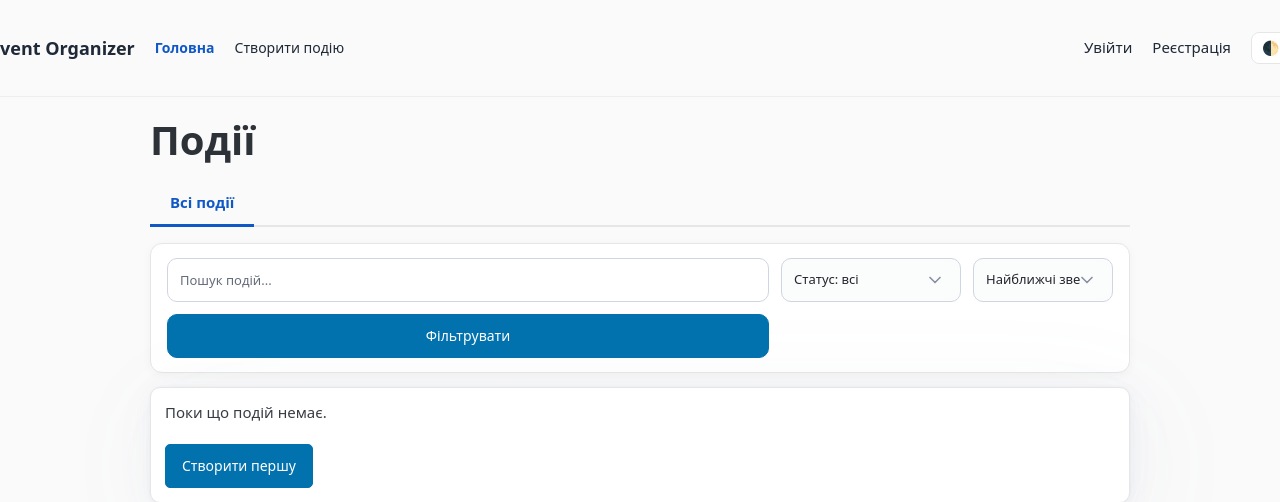
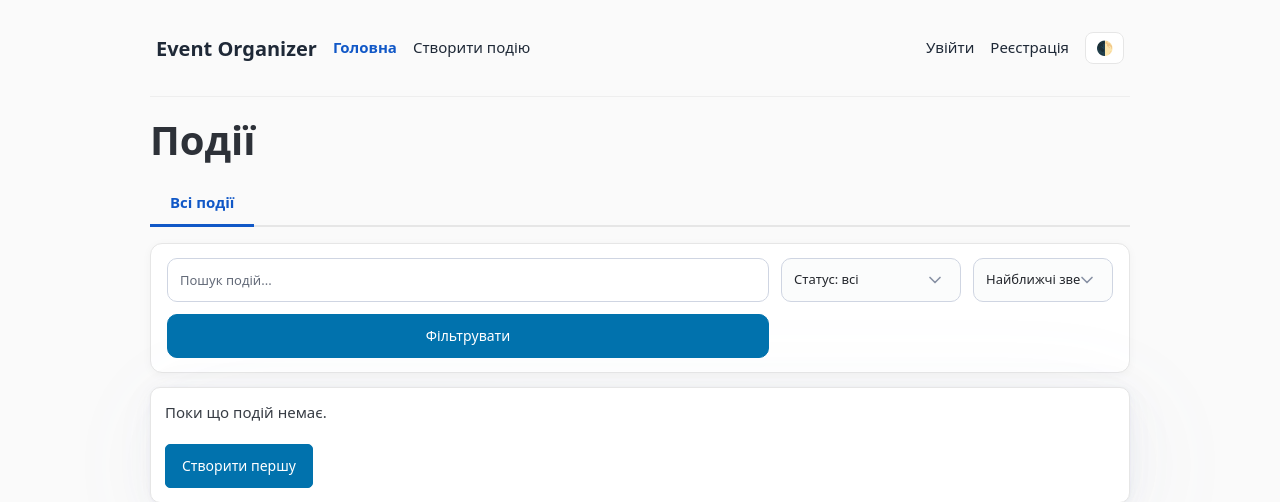
Before and after one commit to KaterinaDemianik/event-organizer-app, a Django app: page / in a window 1280 px wide. Shown: the top 502 px of the page. Run offline with Django 5.2, Linux system fonts and the light colour scheme; data that the repository does not hold is empty; parts of the project's set-up code (start-up, migrations or seed data) failed here and were passed over; some libraries are stand-ins or nearby versions.

Commit message:
Add fixes in header and navigation

```diff
--- a/static/styles.css
+++ b/static/styles.css
@@ -99,6 +99,12 @@ button.primary:hover, [role="button"].primary:hover {
 .flash.warning { background:#fff7e6; color:#7a4a00; border:1px solid #ffe2ad; }
 
 /* Header */
+header.container {
+  max-width: var(--content-width) !important;
+  padding-left: 16px !important;
+  padding-right: 16px !important;
+  margin: 0 auto !important;
+}
 .topbar {
   display: flex;
   justify-content: space-between;
@@ -107,7 +113,7 @@ button.primary:hover, [role="button"].primary:hover {
 }
 .topbar ul {
   display: flex;
-  gap: 20px;
+  gap: 16px;
   list-style: none;
   margin: 0;
   padding: 0;
@@ -128,8 +134,8 @@ button.primary:hover, [role="button"].primary:hover {
   white-space: nowrap;
 }
 .topbar a:hover { color: var(--link); }
-.topbar .brand { font-weight: 700; font-size: 18px; }
-.topbar .nav-link { font-size: 14px; }
+.topbar .brand { font-weight: 700; font-size: 20px; }
+.topbar .nav-link { font-size: 15px; }
 .topbar .nav-link.active { color: var(--link); font-weight: 600; }
 .topbar .muted {
   font-size: 13px;
--- a/templates/base.html
+++ b/templates/base.html
@@ -8,8 +8,8 @@
   <link rel="icon" type="image/png" href="/static/favicon.png" />
   <meta name="theme-color" content="#1158c7" />
   <link rel="stylesheet" href="https://cdn.jsdelivr.net/npm/@picocss/pico@2/css/pico.min.css" />
-  <link rel="stylesheet" href="/static/styles.css" />
-  <script defer src="/static/app.js"></script>
+  <link rel="stylesheet" href="/static/styles.css?v=7" />
+  <script defer src="/static/app.js?v=2"></script>
 </head>
 <body>
   <header class="container">
@@ -21,12 +21,12 @@
         {% if user.is_authenticated %}
           <li><a class="nav-link {% if request.path == '/accounts/profile/' %}active{% endif %}" href="/accounts/profile/">Профіль</a></li>
         {% endif %}
+      </ul>
+      <ul>
         {% if user.is_staff %}
           <li><a class="nav-link {% if '/api/docs' in request.path %}active{% endif %}" href="/api/docs/" target="_blank">API Docs</a></li>
           <li><a class="nav-link" href="/admin/" target="_blank">Admin</a></li>
         {% endif %}
-      </ul>
-      <ul>
         {% if user.is_authenticated %}
           <li class="muted">Ви увійшли як {{ user.username }}</li>
           <li><a href="#" onclick="document.getElementById('logout-form').submit(); return false;">Вийти</a></li>
```
